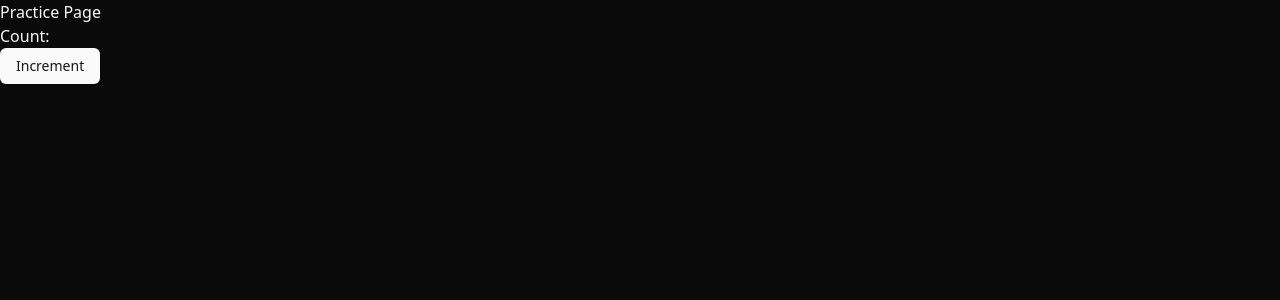
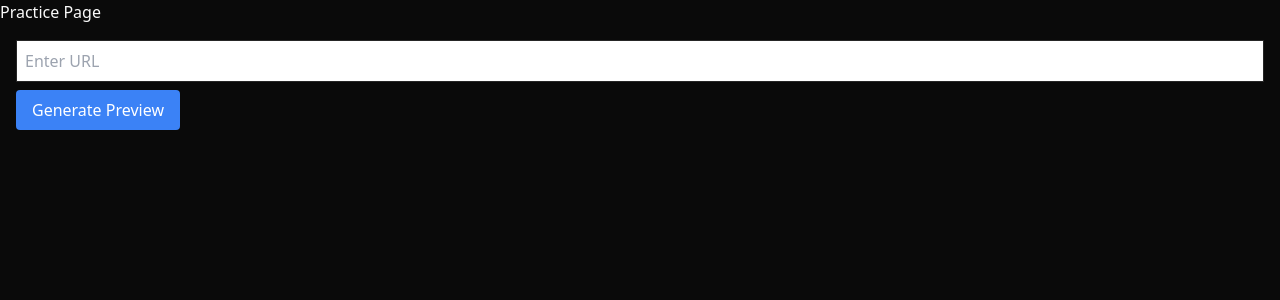
Before and after one commit to rgsk/react-ai-experiments, a React (Vite) app: page /practice in a window 1280 px wide. Shown: the top 300 px of the page. Built offline with nearby package versions, Linux system fonts and the light colour scheme; no server answers.

Commit message:
link preview

```diff
--- a/src/components/PracticePage/PracticePage.tsx
+++ b/src/components/PracticePage/PracticePage.tsx
@@ -1,11 +1,11 @@
-import SampleJsonData from "../Sample/SampleJsonData";
+import SampleLinkPreview from "../Sample/SampleLinkPreview";
 
 interface PracticePageProps {}
 const PracticePage: React.FC<PracticePageProps> = ({}) => {
   return (
     <div>
       <h1>Practice Page</h1>
-      <SampleJsonData />
+      <SampleLinkPreview />
     </div>
   );
 };
--- /dev/null
+++ b/src/components/Sample/SampleLinkPreview.tsx
@@ -0,0 +1,62 @@
+interface SampleLinkPreviewProps {}
+const SampleLinkPreview: React.FC<SampleLinkPreviewProps> = ({}) => {
+  return (
+    <div>
+      <WebsitePreview />
+    </div>
+  );
+};
+export default SampleLinkPreview;
+
+import React, { useState } from "react";
+
+function WebsitePreview() {
+  const [url, setUrl] = useState("");
+  const [previewData, setPreviewData] = useState<any>(null);
+
+  const fetchPreview = async () => {
+    try {
+      const response = await fetch(
+        `http://localhost:4004/experiments/meta?url=${encodeURIComponent(url)}`
+      );
+      const data = await response.json();
+      setPreviewData(data);
+    } catch (error) {
+      console.error("Error fetching preview:", error);
+    }
+  };
+
+  return (
+    <div className="p-4">
+      <input
+        type="text"
+        placeholder="Enter URL"
+        value={url}
+        onChange={(e) => setUrl(e.target.value)}
+        className="border p-2 mb-2 w-full"
+      />
+      <button
+        onClick={fetchPreview}
+        className="bg-blue-500 text-white px-4 py-2 rounded"
+      >
+        Generate Preview
+      </button>
+
+      {previewData && (
+        <div className="mt-4 border rounded p-4">
+          <img src={previewData.image} alt="Preview" className="w-full mb-2" />
+          <h3 className="text-lg font-bold">{previewData.title}</h3>
+          <p>{previewData.description}</p>
+          <a
+            href={previewData.url}
+            target="_blank"
+            rel="noopener noreferrer"
+            className="text-blue-500"
+          >
+            Visit Site
+          </a>
+        </div>
+      )}
+    </div>
+  );
+}
```
